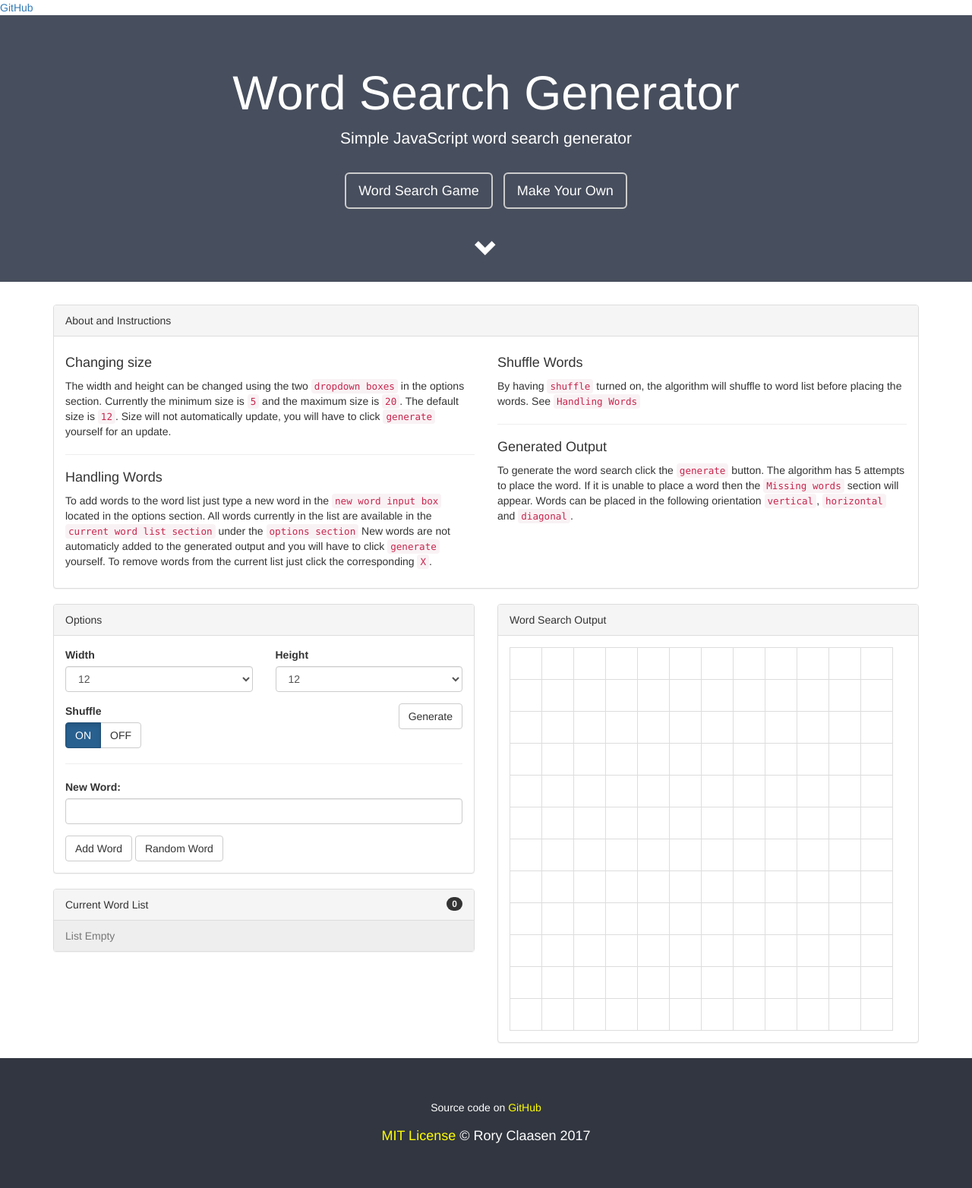
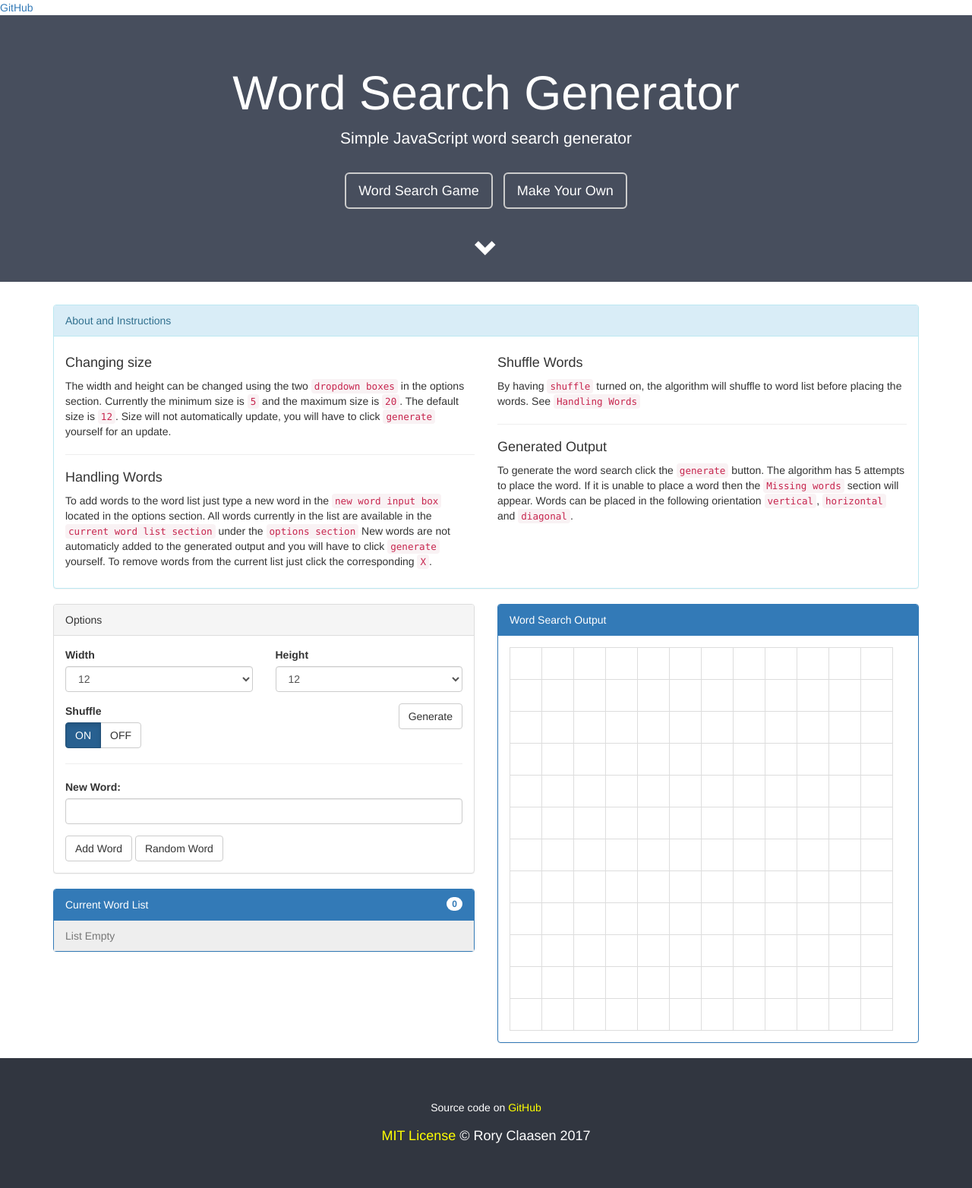
Before and after one commit to roryclaasen/word-search-generator, a Jekyll site: the page built from generator.html, in a window 1280 px wide. Shown: the whole page at 76% size. Built offline with Jekyll 4.4.1, drawn with Linux system fonts in a browser that asks for light colours; nearby versions of some CDN libraries.

Commit message:
working on adding color

```diff
--- a/generator.html
+++ b/generator.html
@@ -8,7 +8,7 @@ defaultSize: 12
 ---
 <div class="row">
     <div class="col-sm-12">
-        <div class="panel panel-default">
+        <div class="panel panel-info">
             <div class="panel-heading" id="instructions">About and Instructions</div>
             <div class="panel-body">
                 <div class="row">
@@ -97,8 +97,7 @@ defaultSize: 12
                 </form>
             </div>
         </div>
-
-        <div class="panel panel-default">
+        <div class="panel panel-primary">
             <div class="panel-heading">Current Word List <span class="badge countBadge" id="noWords">0</span></div>
             <div class="panel-body word-list" id="word-list">
                 <ul class="list-group">
@@ -108,7 +107,7 @@ defaultSize: 12
         </div>
     </div>
     <div class="col-sm-6" id="output">
-        <div class="panel panel-default">
+        <div class="panel panel-primary">
             <div class="panel-heading">Word Search Output</div>
             <div class="panel-body">
                 <table class="table table-bordered" id="search-output">
--- a/index.html
+++ b/index.html
@@ -9,7 +9,7 @@ maxWordsMax: 20
 ---
 <div class="row">
     <div class="col-sm-12">
-        <div class="panel panel-default">
+        <div class="panel panel-info">
             <div class="panel-heading" id="instructions">About and Instructions</div>
             <div class="panel-body">
                 <div class="row">
@@ -84,7 +84,7 @@ maxWordsMax: 20
 </div>
 <div class="row">
     <div class="col-sm-8" id="output">
-        <div class="panel panel-default">
+        <div class="panel panel-primary">
             <div class="panel-heading">Word Search Output</div>
             <div class="panel-body">
                 <table class="table table-bordered unselectable" id="search-output">
@@ -102,7 +102,7 @@ maxWordsMax: 20
         </div>
     </div>
     <div class="col-sm-4">
-        <div class="panel panel-default">
+        <div class="panel panel-primary">
             <div class="panel-heading">Current Word List <span class="badge countBadge" id="noWords">0</span></div>
             <div class="panel-body word-list" id="word-list">
                 <ul class="list-group">
```
